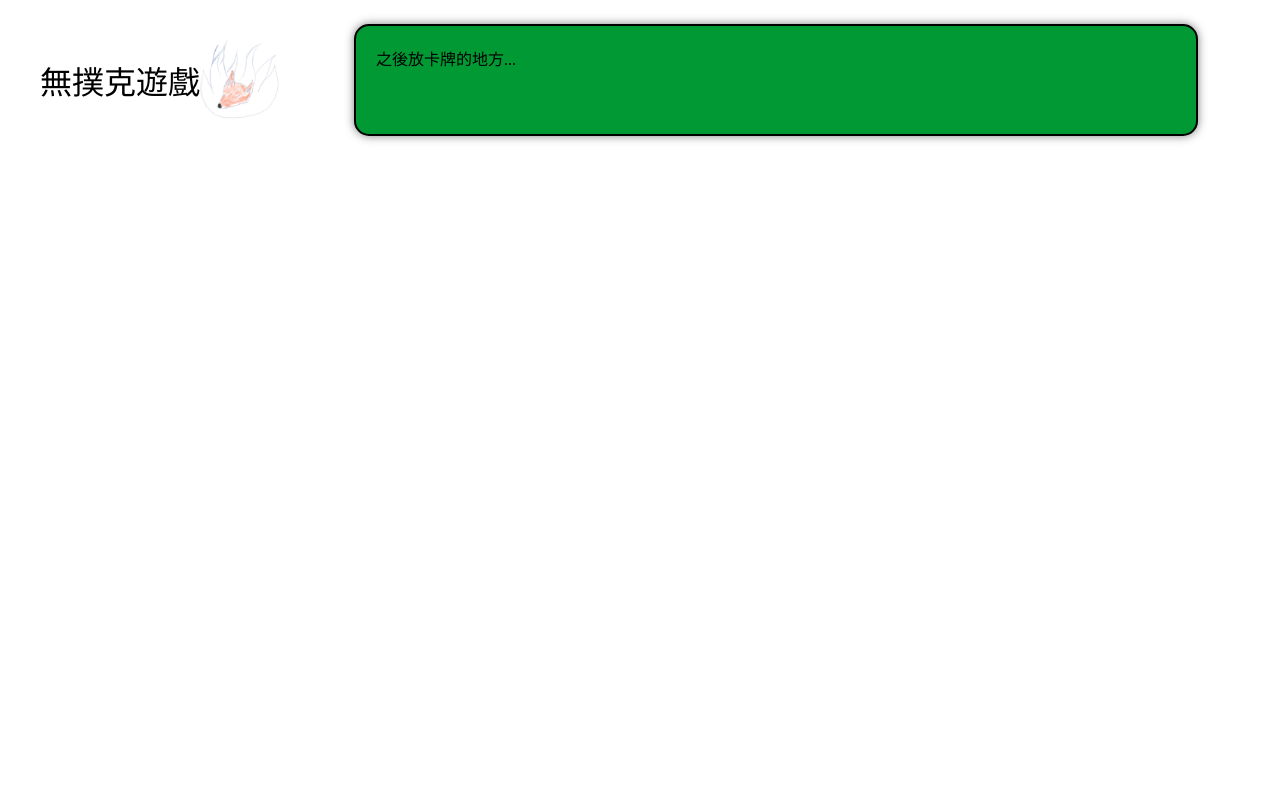
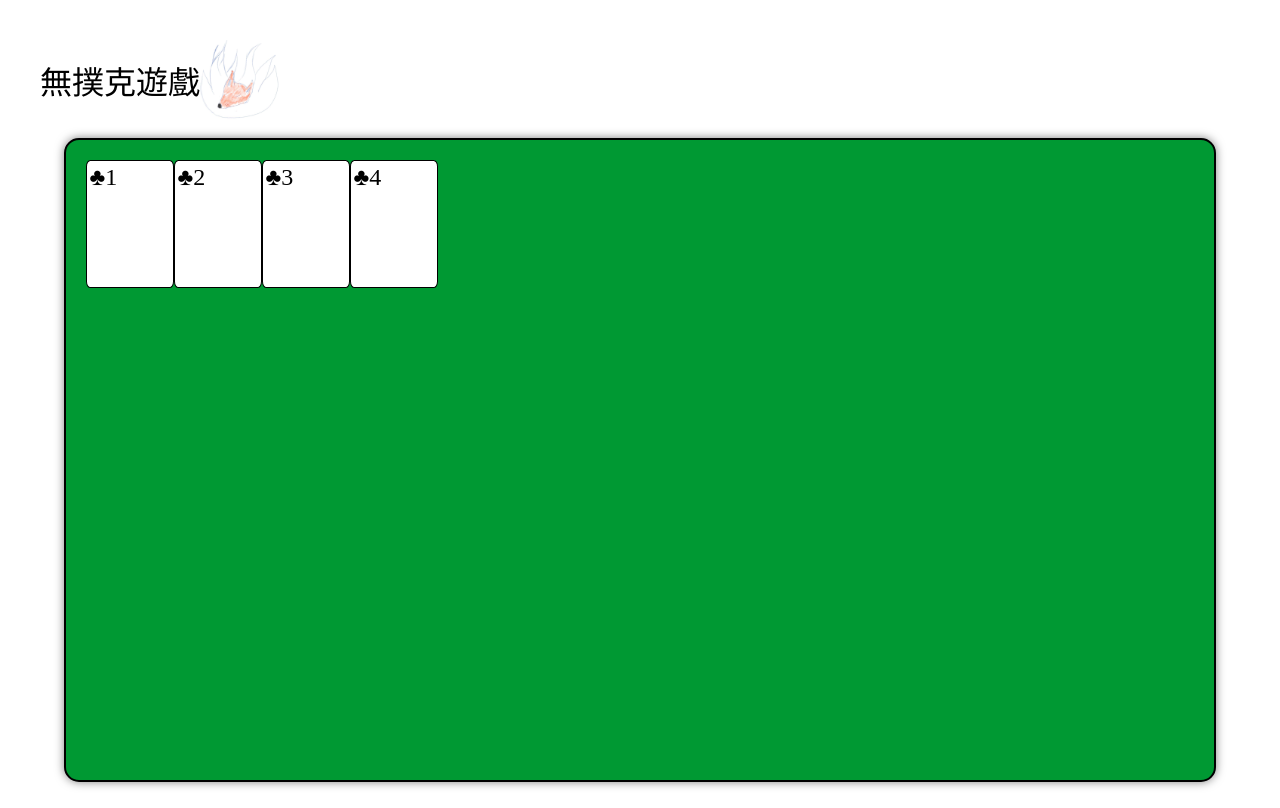
Before and after one commit to kabuto412rock/ithelp-pokergame, a Vue app: page / in a window 1280 px wide. Built offline with nearby package versions, Linux system fonts and the light colour scheme.

Commit message:
在牌桌上擺放卡牌梅花1~梅花3

```diff
--- a/src/App.vue
+++ b/src/App.vue
@@ -16,5 +16,7 @@ import GameBoard from './components/GameBoard.vue'
 main {
   display: flex;
   flex-wrap: wrap;
+  width: 100%;
+  height: 100%;
 }
 </style>
--- a/src/components/Card.vue
+++ b/src/components/Card.vue
@@ -1,4 +1,24 @@
 <script setup>
+defineProps({
+    symbol: String,
+    num: Number
+});
 </script>
-<template></template>
-<style scoped></style>
+<template>
+    <div class="card">
+        <div>{{ symbol }}{{ num }}</div>
+    </div>
+</template>
+<style scoped>
+div.card {
+    --card-font-size: 1.5rem;
+    --card-width: 5rem;
+    width: var(--card-width);
+    height: calc(var(--card-width)*1.5);
+    border: 1px solid black;
+    border-radius: 5%;
+    background-color: white;
+    padding: 3px;
+    font-size: var(--card-font-size);
+}
+</style>
--- a/src/components/GameBoard.vue
+++ b/src/components/GameBoard.vue
@@ -1,22 +1,35 @@
+<script setup>
+import Card from "./Card.vue";
+const CardSymbols = Object.freeze(['♣', '♦', '♥', '♠']);
+
+</script>
 <template>
     <div class="game-board">
-        之後放卡牌的地方...
+        <div class="card-row">
 
+            <Card :symbol="CardSymbols[0]" :num="1" />
+            <Card :symbol="CardSymbols[0]" :num="2" />
+            <Card :symbol="CardSymbols[0]" :num="3" />
+            <Card :symbol="CardSymbols[0]" :num="4" />
+        </div>
     </div>
 </template>
 
 <style scoped>
-.game-board {
-    /* width: 100%;
-    padding: 3px; */
-    width: 80%;
-    max-width: 800px;
-    margin: 0 auto;
+div.game-board {
+    min-width: 90%;
+    width: auto;
+    min-height: 600px;
+    margin: 2px auto;
     background-color: #009933;
     border: 2px solid #000;
     border-radius: 15px;
     padding: 20px;
     box-shadow: 0px 0px 10px rgba(0, 0, 0, 0.5);
+}
 
+.card-row {
+    display: flex;
+    flex-direction: row;
 }
 </style>
```
